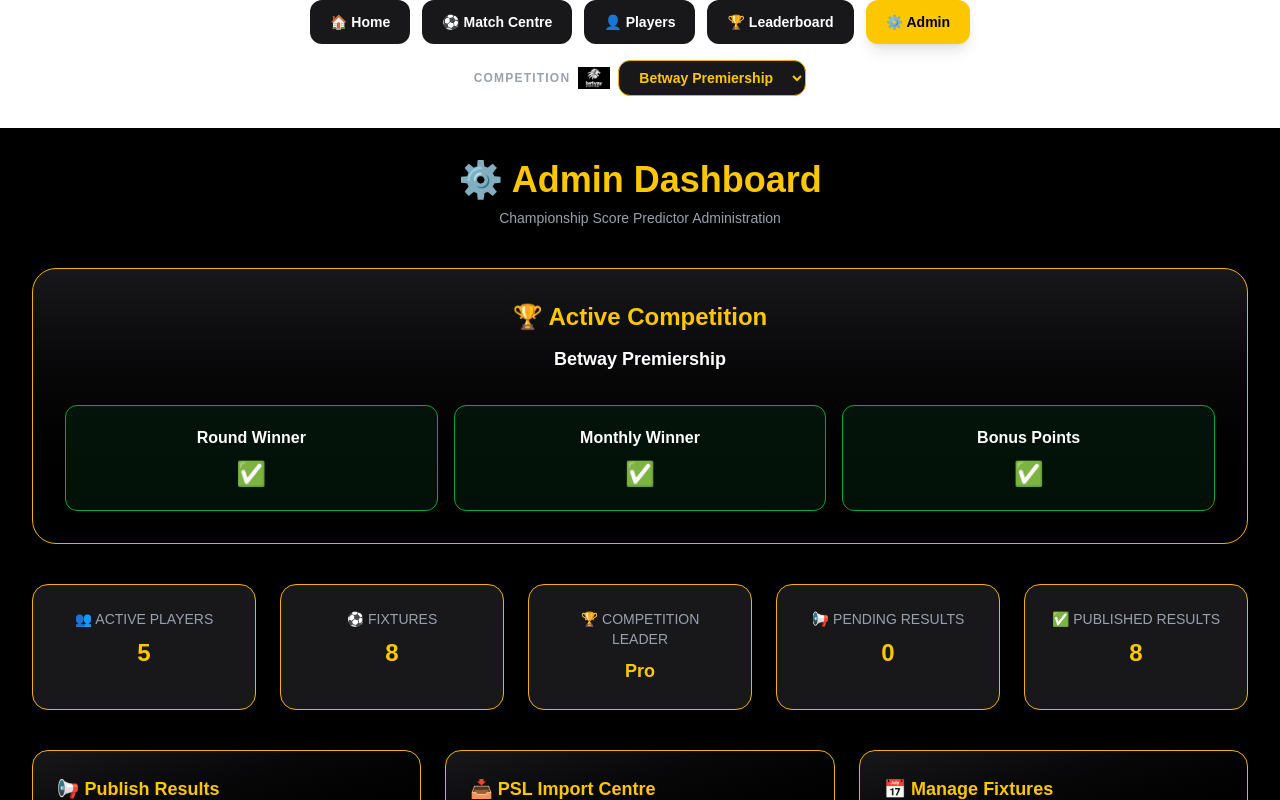
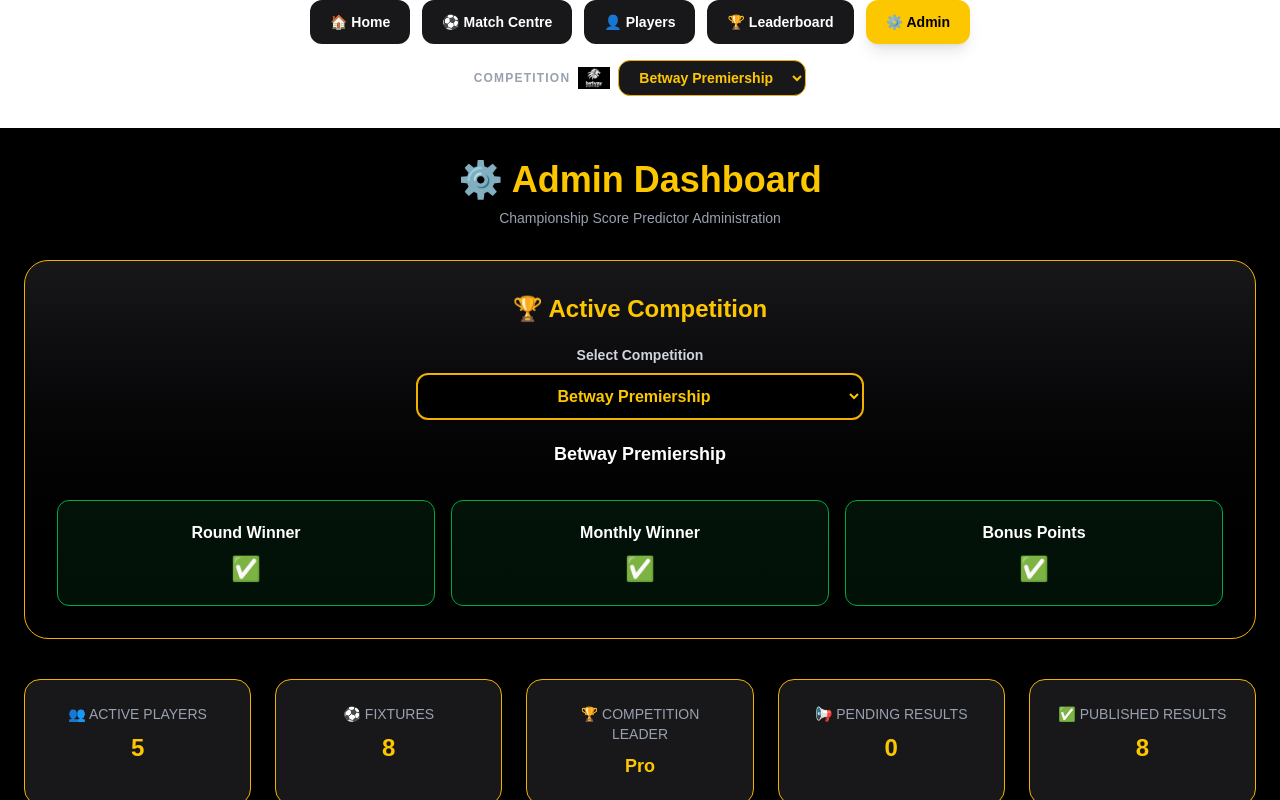
Before and after one commit to Zubula007/cspredictor, a Next.js app: page /admin in a window 1280 px wide. Shown: the top 800 px of the page. Built offline with nearby package versions, Linux system fonts and the light colour scheme.

Commit message:
Fix admin competition selector

```diff
--- a/src/app/admin/page.tsx
+++ b/src/app/admin/page.tsx
@@ -4,10 +4,10 @@
 import { useEffect, useState } from "react";
 
 import playerRepository from "../repositories/playerRepository";
-import competitionService from "../services/competitionService";
 
 import { useFixtures } from "../context/FixtureContext";
 import { useLeaderboard } from "../context/LeaderboardContext";
+import { useCompetition } from "../context/CompetitionContext";
 
 const adminCards = [
   {
@@ -61,8 +61,11 @@
 
   const { leaderboard } = useLeaderboard();
 
-  const activeCompetition =
-    competitionService.getActiveCompetition();
+  const {
+    activeCompetition,
+    competitions,
+    setActiveCompetition,
+  } = useCompetition();
 
   const pendingResults = fixtures.filter(
     (fixture) =>
@@ -82,15 +85,26 @@
       fixture.competitionId === activeCompetition.id
   );
 
+  const handleCompetitionChange = (
+    event: React.ChangeEvent<HTMLSelectElement>
+  ) => {
+    setActiveCompetition(event.target.value);
+  };
+
   if (!mounted) {
     return null;
   }
 
   return (
-    <main className="min-h-screen bg-black px-4 py-8 text-white md:px-8">
+    <main className="min-h-screen bg-black px-4 py-8 text-white md:px-6">
       <div className="mx-auto max-w-7xl">
-        <div className="mb-10 text-center">
-          <h1 className="text-3xl font-bold text-yellow-400 md:text-4xl">
+
+        {/* =====================================================
+            HEADER
+            ===================================================== */}
+
+        <div className="mb-8 text-center">
+          <h1 className="text-3xl font-black text-yellow-400 md:text-4xl">
             ⚙️ Admin Dashboard
           </h1>
 
@@ -99,18 +113,52 @@
           </p>
         </div>
 
-        {/* Active Competition */}
+        {/* =====================================================
+            ACTIVE COMPETITION
+            ===================================================== */}
 
-        <div className="mb-10 rounded-3xl border border-yellow-500 bg-gradient-to-b from-zinc-900 to-black p-8 shadow-xl">
+        <div className="mb-10 rounded-3xl border border-yellow-500 bg-gradient-to-b from-zinc-900 to-black p-6 shadow-xl md:p-8">
+
           <h2 className="text-center text-xl font-bold text-yellow-400 md:text-2xl">
             🏆 Active Competition
           </h2>
 
-          <p className="mt-3 text-center text-lg font-bold">
+          {/* Competition Selector */}
+
+          <div className="mx-auto mt-5 max-w-md">
+            <label
+              htmlFor="admin-competition-selector"
+              className="mb-2 block text-center text-sm font-semibold text-gray-300"
+            >
+              Select Competition
+            </label>
+
+            <select
+              id="admin-competition-selector"
+              value={activeCompetition.id}
+              onChange={handleCompetitionChange}
+              className="w-full rounded-xl border-2 border-yellow-500 bg-black px-4 py-3 text-center font-bold text-yellow-400 outline-none transition focus:border-yellow-300 focus:ring-2 focus:ring-yellow-500/30"
+            >
+              {competitions.map((competition) => (
+                <option
+                  key={competition.id}
+                  value={competition.id}
+                  className="bg-black text-white"
+                >
+                  {competition.name}
+                </option>
+              ))}
+            </select>
+          </div>
+
+          <p className="mt-5 text-center text-lg font-bold text-white">
             {activeCompetition.name}
           </p>
 
+          {/* Competition Rules */}
+
           <div className="mt-8 grid gap-4 md:grid-cols-3">
+
             <div
               className={`rounded-xl border p-5 text-center ${
                 activeCompetition.roundWinnerEnabled
@@ -164,12 +212,16 @@
                   : "❌"}
               </p>
             </div>
+
           </div>
         </div>
 
-        {/* Dashboard Statistics */}
+        {/* =====================================================
+            DASHBOARD STATISTICS
+            ===================================================== */}
 
         <div className="mb-10 grid gap-6 md:grid-cols-2 lg:grid-cols-5">
+
           <div className="rounded-2xl border border-yellow-500 bg-zinc-900 p-6 text-center">
             <p className="text-sm uppercase text-gray-400">
               👥 Active Players
@@ -221,9 +273,12 @@
               {publishedResults}
             </p>
           </div>
+
         </div>
 
-        {/* Admin Navigation */}
+        {/* =====================================================
+            ADMIN NAVIGATION
+            ===================================================== */}
 
         <div className="grid gap-6 md:grid-cols-2 lg:grid-cols-3">
           {adminCards.map((card) => (
@@ -242,6 +297,7 @@
             </Link>
           ))}
         </div>
+
       </div>
     </main>
   );
```
